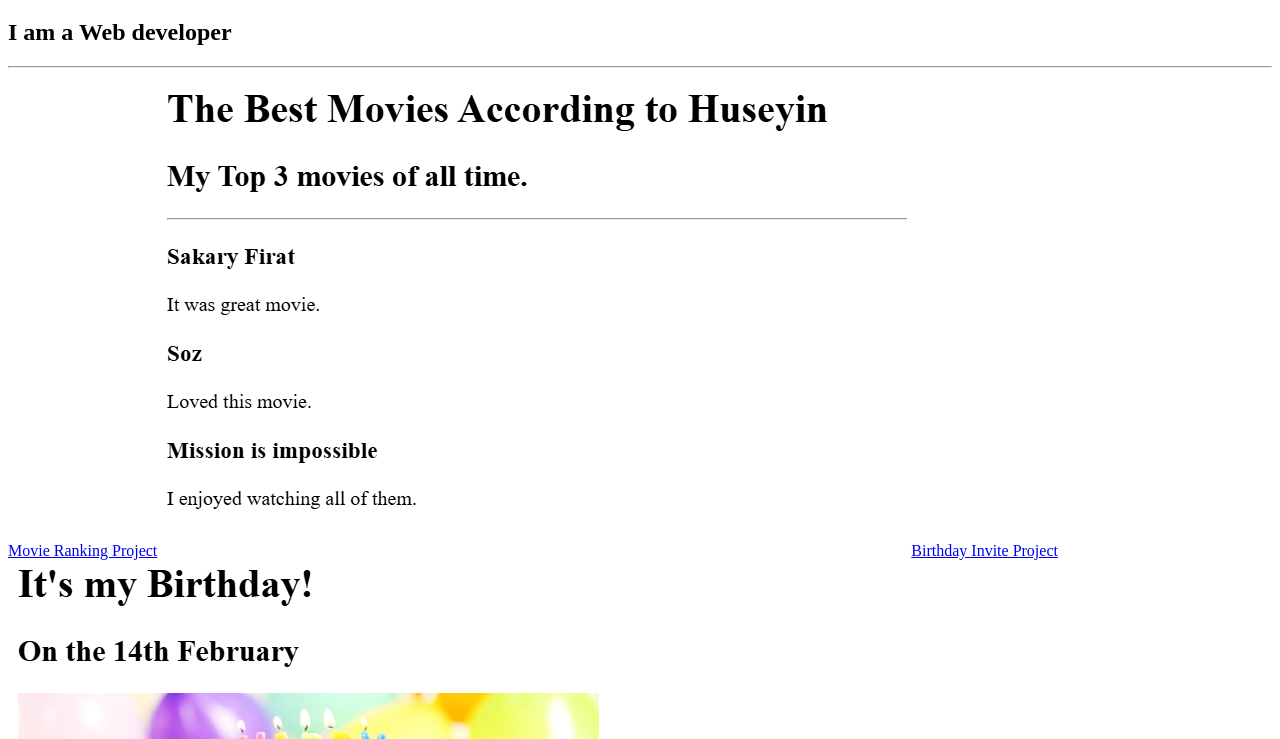
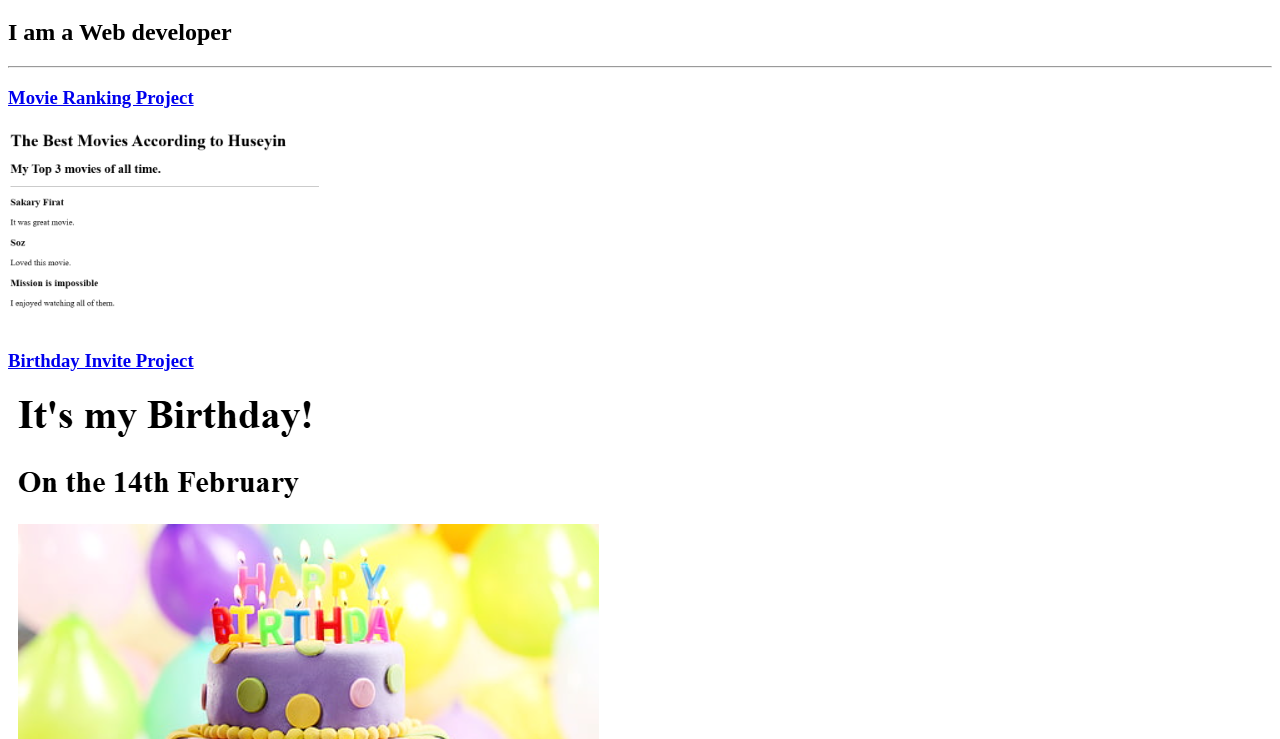
Before and after one commit to kirik46/Huseyin-s-Profile, a plain HTML site: page index.html in a window 1280 px wide. Shown: the part 61-800 px from the top of the page. Drawn offline with Linux system fonts and the light colour scheme.

Commit message:
Add files via upload

```diff
--- a/index.html
+++ b/index.html
@@ -9,13 +9,13 @@
    <h1>Huseyin's Portfolio</h1>
    <h2>I am a Web developer</h2>
    <hr>
- <a href="./assets/images/Movie Ranking Project..png">Movie Ranking Project</a>
- <img src="./assets/images/Movie Ranking Project..png">
- <a href="./assets/images/Birthday .png">Birthday Invite Project</a>
- <img src="./assets/images/Birthday .png">
-<hr>
- <a href="./public/contact.html">Contact Me</a>
- <a href="./public/about.html">About Me</a>
+   <h3><a href="./assets/images/Movie Ranking Project..png">Movie Ranking Project</a></h3>
+   <img src="./assets/images/Movie Ranking Project..png" height="200">
+   <h3><a href="./assets/images/Birthday .png">Birthday Invite Project</a></h3>
+   <img src="./assets/images/Birthday .png">
+   <hr>
+   <a href="./public/contact.html">Contact Me</a>
+   <a href="./public/about.html">About Me</a>
 </body>
 
 
```
